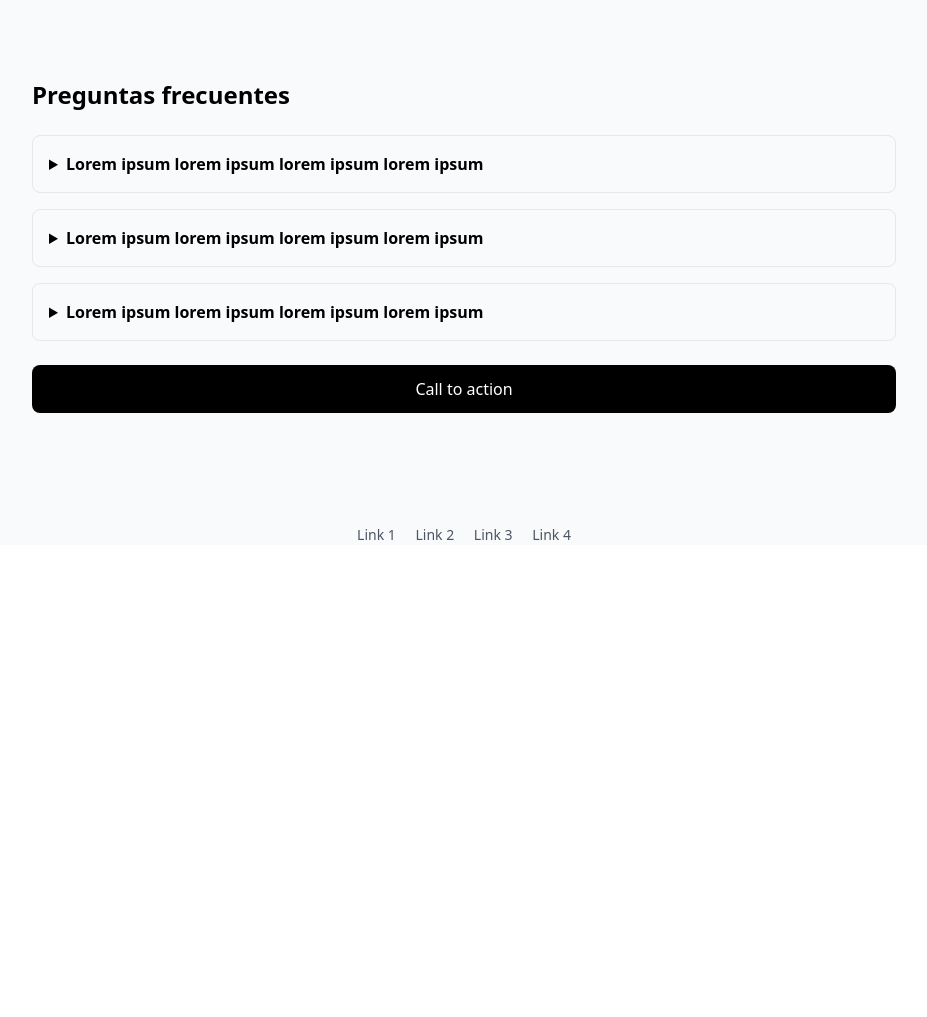
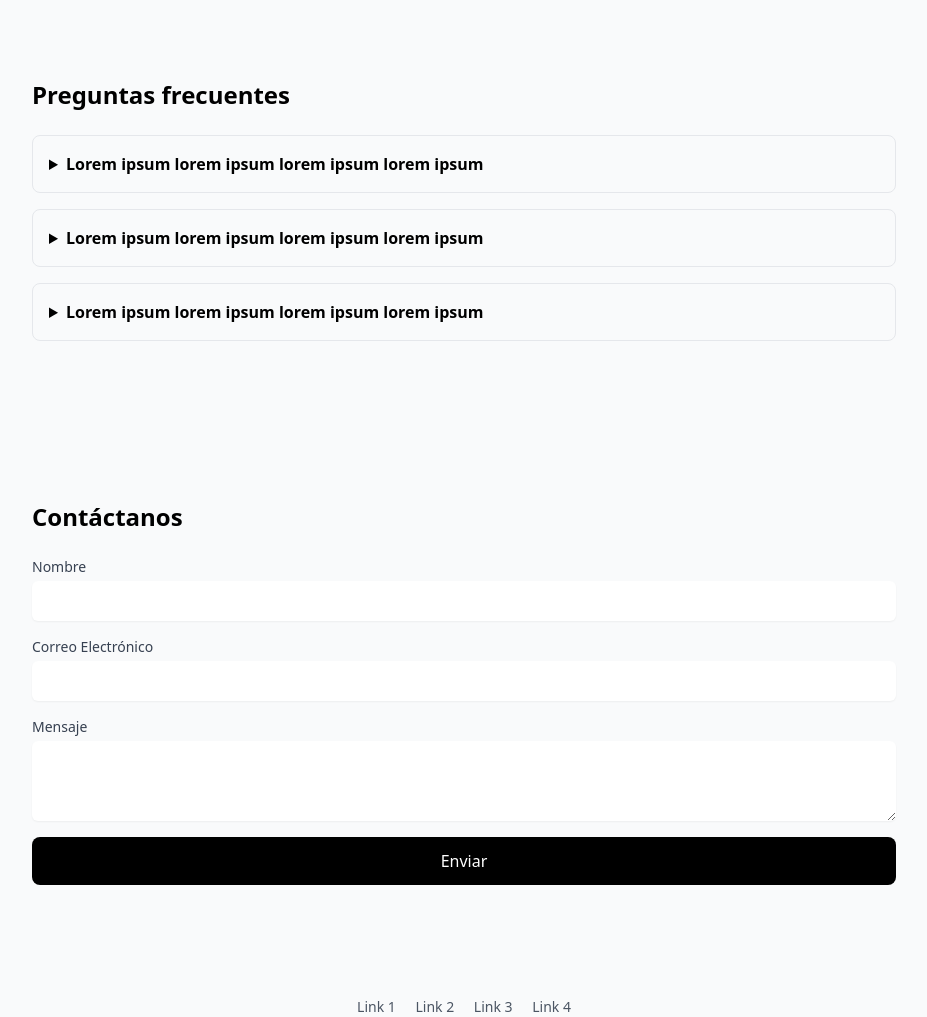
Before and after one commit to ecorgniali-dev/fixusconsultant, a PHP site: page /ejemplos/captacion-clientes.php in a window 1280 px wide. Shown: the part 1265-2282 px from the top of the page, without its empty margins (176-1103 px from the left). Before the commit the page ends 1805 px from the top, so only its background shows below. Run offline with PHP 8.4, Linux system fonts and the light colour scheme; some libraries are stand-ins or nearby versions.

Commit message:
agrega formulario de contacto en la sección de captación de clientes

```diff
--- a/ejemplos/captacion-clientes.php
+++ b/ejemplos/captacion-clientes.php
@@ -113,9 +113,28 @@
                         nunc tellus in sapien. Ut sed nibh at lectus gravida egestas.</p>
                 </details>
             </div>
-            <button class="w-full bg-black text-white py-3 rounded-lg mt-6 hover:bg-gray-800 transition">
-                Call to action
-            </button>
+        </section>
+
+        <!-- Contact Form -->
+        <section class="py-20">
+            <h2 class="text-2xl font-bold mb-6">Contáctanos</h2>
+            <form action="#" method="POST" class="space-y-4">
+                <div>
+                    <label for="name" class="block text-sm font-medium text-gray-700">Nombre</label>
+                    <input type="text" id="name" name="name" class="mt-1 h-10 block w-full border-gray-300 rounded-md shadow-sm focus:border-indigo-500 focus:ring-indigo-500 sm:text-sm" required>
+                </div>
+                <div>
+                    <label for="email" class="block text-sm font-medium text-gray-700">Correo Electrónico</label>
+                    <input type="email" id="email" name="email" class="mt-1 h-10 block w-full border-gray-300 rounded-md shadow-sm focus:border-indigo-500 focus:ring-indigo-500 sm:text-sm" required>
+                </div>
+                <div>
+                    <label for="message" class="block text-sm font-medium text-gray-700">Mensaje</label>
+                    <textarea id="message" name="message" rows="4" class="mt-1 block w-full border-gray-300 rounded-md shadow-sm focus:border-indigo-500 focus:ring-indigo-500 sm:text-sm" required></textarea>
+                </div>
+                <button type="submit" class="w-full bg-black text-white py-3 rounded-lg hover:bg-gray-800 transition">
+                    Enviar
+                </button>
+            </form>
         </section>
 
         <!-- Chat Support -->
```
